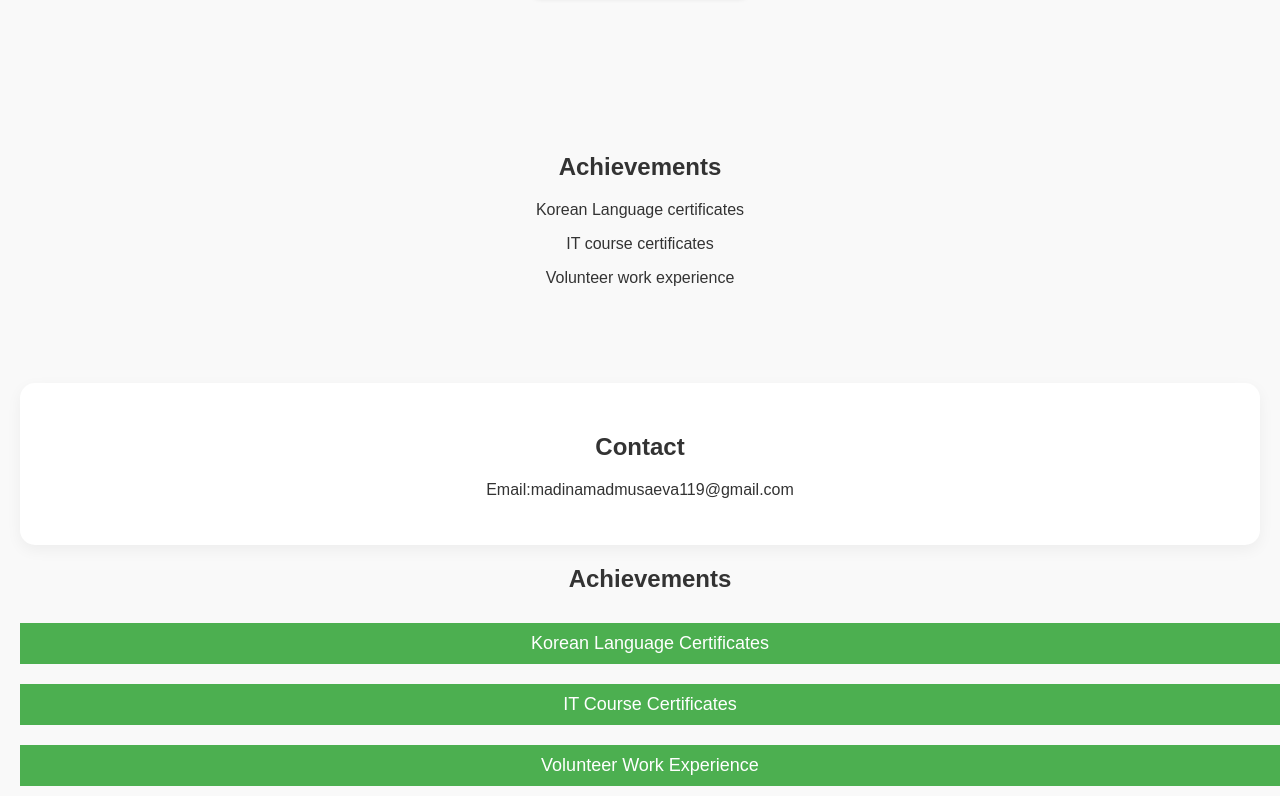
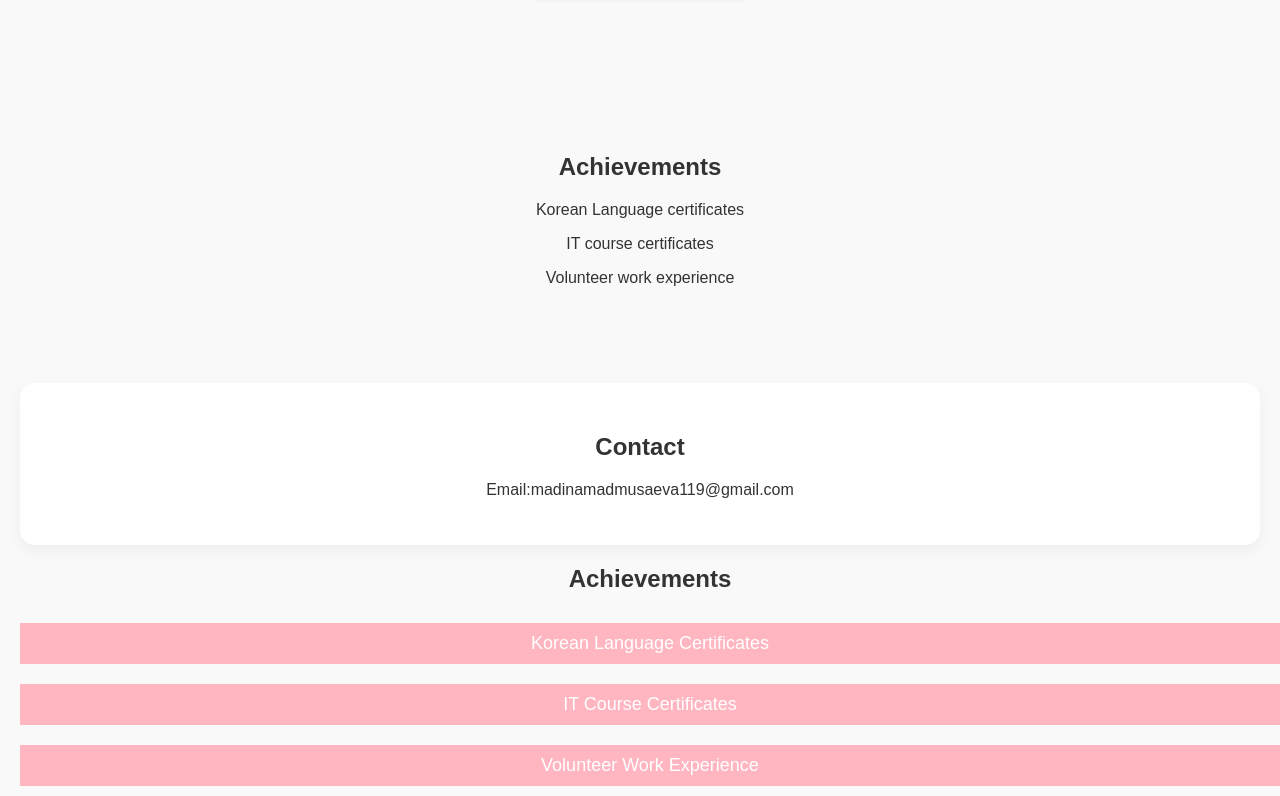
Before and after one commit to madinamadmusaeva119-commits/my_new_website, a plain HTML site: page index.html in a window 1280 px wide. Shown: the part 1287-2083 px from the top of the page. Drawn offline with Linux system fonts and the light colour scheme.

Commit message:
Update style.css

```diff
--- a/style.css
+++ b/style.css
@@ -65,7 +65,7 @@ section {
 }
 
 button {
-    background-color: #4CAF50; /* Зеленый цвет */
+    background-color: #ffb6c1; /* Зеленый цвет */
     color: white;
     padding: 10px 20px;
     border: none;
@@ -76,7 +76,7 @@ button {
 }
 
 button:hover {
-    background-color: #45a049;
+    background-color: #ffb6c1;
 }
 
 div {
```
